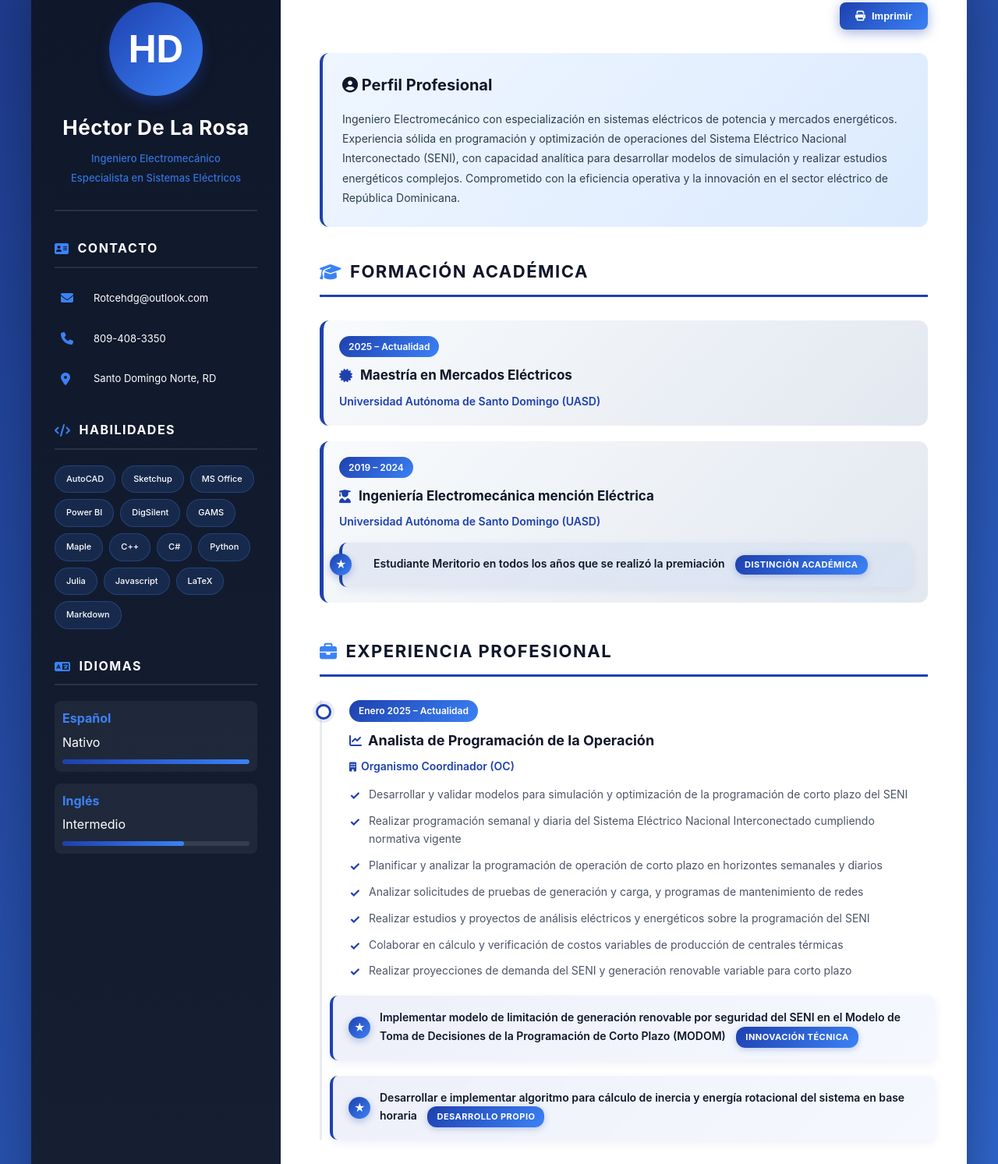
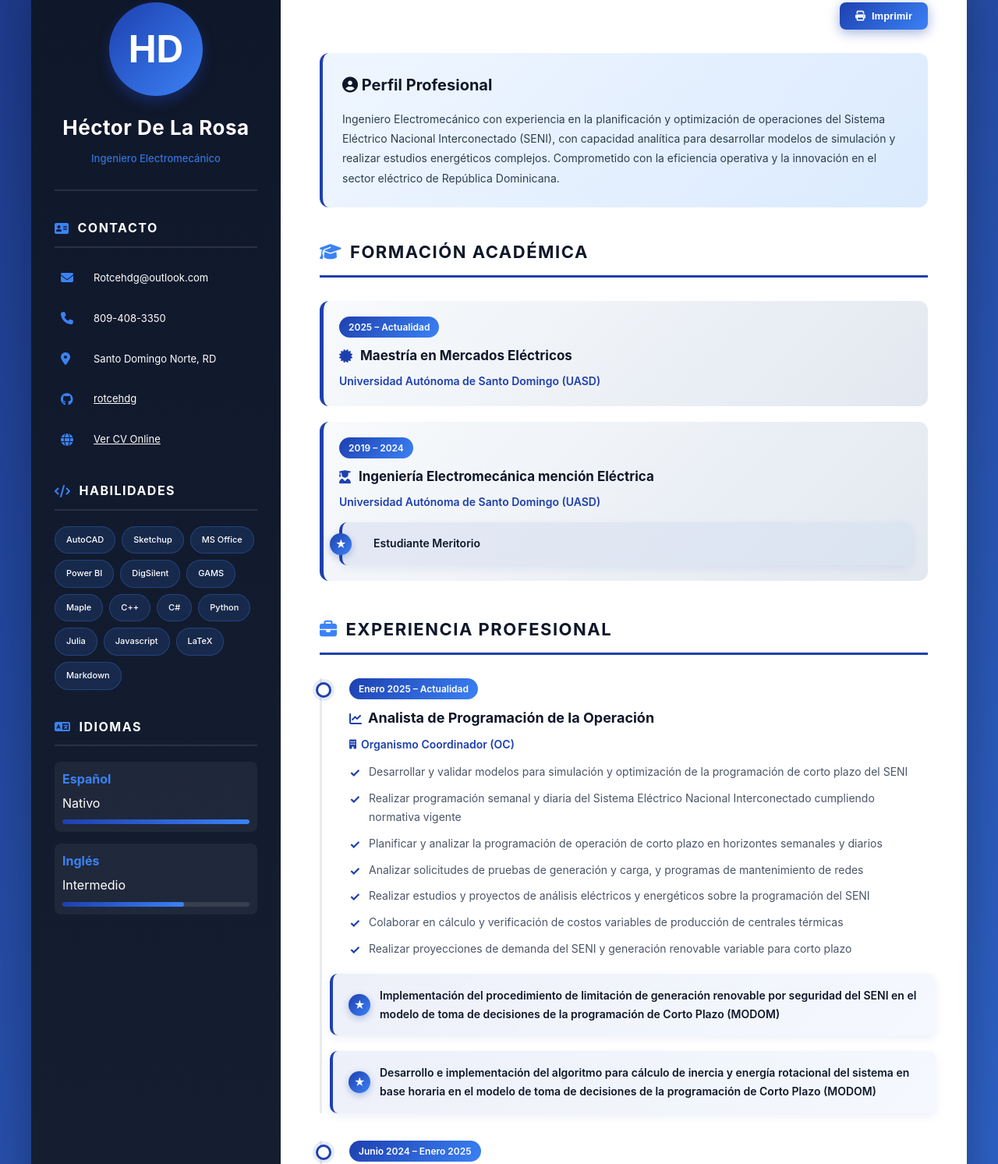
Before and after one commit to rotcehdg/cv, a plain HTML site: page index.html in a window 1280 px wide. Shown: the part 57-1550 px from the top of the page at 78% size. Drawn offline with Linux system fonts and the light colour scheme.

Commit message:
Update profile and contact information in index.html
Removed a subtitle and updated the professional profile description for clarity. Added GitHub and CV links in the contact section.

```diff
--- a/index.html
+++ b/index.html
@@ -697,7 +697,6 @@
                 <div class="profile-photo">HD</div>
                 <h1>Héctor De La Rosa</h1>
                 <p class="subtitle">Ingeniero Electromecánico</p>
-                <p class="subtitle">Especialista en Sistemas Eléctricos</p>
             </div>
 
             <div class="contact-info">
@@ -713,6 +712,14 @@
                 <div class="contact-item">
                     <i class="fas fa-map-marker-alt"></i>
                     <span>Santo Domingo Norte, RD</span>
+                </div>
+                <div class="contact-item">
+                    <i class="fab fa-github"></i>
+                    <a href="https://github.com/rotcehdg" target="_blank" rel="noopener noreferrer" style="color: white;">rotcehdg</a>
+                </div>
+                <div class="contact-item">
+                    <i class="fas fa-globe"></i>
+                    <a href="https://rotcehdg.github.io/cv/" target="_blank" rel="noopener noreferrer" style="color: white;">Ver CV Online</a>
                 </div>
             </div>
 
@@ -767,10 +774,7 @@
             <div class="profile-summary">
                 <h2><i class="fas fa-user-circle"></i> Perfil Profesional</h2>
                 <p>
-                    Ingeniero Electromecánico con especialización en sistemas eléctricos de potencia y mercados energéticos.
-                    Experiencia sólida en programación y optimización de operaciones del Sistema Eléctrico Nacional Interconectado (SENI),
-                    con capacidad analítica para desarrollar modelos de simulación y realizar estudios energéticos complejos.
-                    Comprometido con la eficiencia operativa y la innovación en el sector eléctrico de República Dominicana.
+                    Ingeniero Electromecánico con experiencia en la planificación y optimización de operaciones del Sistema Eléctrico Nacional Interconectado (SENI), con capacidad analítica para desarrollar modelos de simulación y realizar estudios energéticos complejos. Comprometido con la eficiencia operativa y la innovación en el sector eléctrico de República Dominicana.
                 </p>
             </div>
 
@@ -810,8 +814,7 @@
                     <div class="education-institution">Universidad Autónoma de Santo Domingo (UASD)</div>
                     <div class="academic-highlight">
                         <div class="academic-highlight-text">
-                            Estudiante Meritorio en todos los años que se realizó la premiación
-                            <span class="highlight-badge">Distinción Académica</span>
+                            Estudiante Meritorio
                         </div>
                     </div>
                 </div>
@@ -842,12 +845,10 @@
                         <li>Colaborar en cálculo y verificación de costos variables de producción de centrales térmicas</li>
                         <li>Realizar proyecciones de demanda del SENI y generación renovable variable para corto plazo</li>
                         <li class="highlight">
-                            Implementar modelo de limitación de generación renovable por seguridad del SENI en el Modelo de Toma de Decisiones de la Programación de Corto Plazo (MODOM)
-                            <span class="highlight-badge">Innovación Técnica</span>
+                            Implementación del procedimiento de limitación de generación renovable por seguridad del SENI en el modelo de toma de decisiones de la programación de Corto Plazo (MODOM)
                         </li>
                         <li class="highlight">
-                            Desarrollar e implementar algoritmo para cálculo de inercia y energía rotacional del sistema en base horaria
-                            <span class="highlight-badge">Desarrollo Propio</span>
+                            Desarrollo e implementación del algoritmo para cálculo de inercia y energía rotacional del sistema en base horaria en el modelo de toma de decisiones de la programación de Corto Plazo (MODOM)
                         </li>
                     </ul>
                 </div>
@@ -886,6 +887,9 @@
                     <ul>
                         <li>Participar en seguimiento de proyectos supervisando presupuestos y cronogramas de investigación</li>
                         <li>Colaborar en elaboración de propuestas para fortalecer iniciativas del sector eléctrico nacional</li>
+                        <li class="highlight">
+                            Asitente en la investigación “Los factores de emisión de dióxido de carbono y metano en sistemas anaeróbicos de tratamiento de aguas residuales y vertederos en la República Dominicana”, aprobada por el MESCYT.
+                        </li>
                     </ul>
                 </div>
 
@@ -939,6 +943,11 @@
                     <div class="achievement-card">
                         <div class="achievement-icon"><i class="fas fa-chart-area"></i></div>
                         <div class="achievement-title">Power System Economic Dispatch: Storage & Carbon Modeling</div>
+                        <div class="achievement-detail">Udemy • 2025</div>
+                    </div>
+                    <div class="achievement-card">
+                        <div class="achievement-icon"><i class="fas fa-database"></i></div>
+                        <div class="achievement-title">Microsoft SQL Server Database Administration</div>
                         <div class="achievement-detail">Udemy • 2025</div>
                     </div>
                 </div>
```
